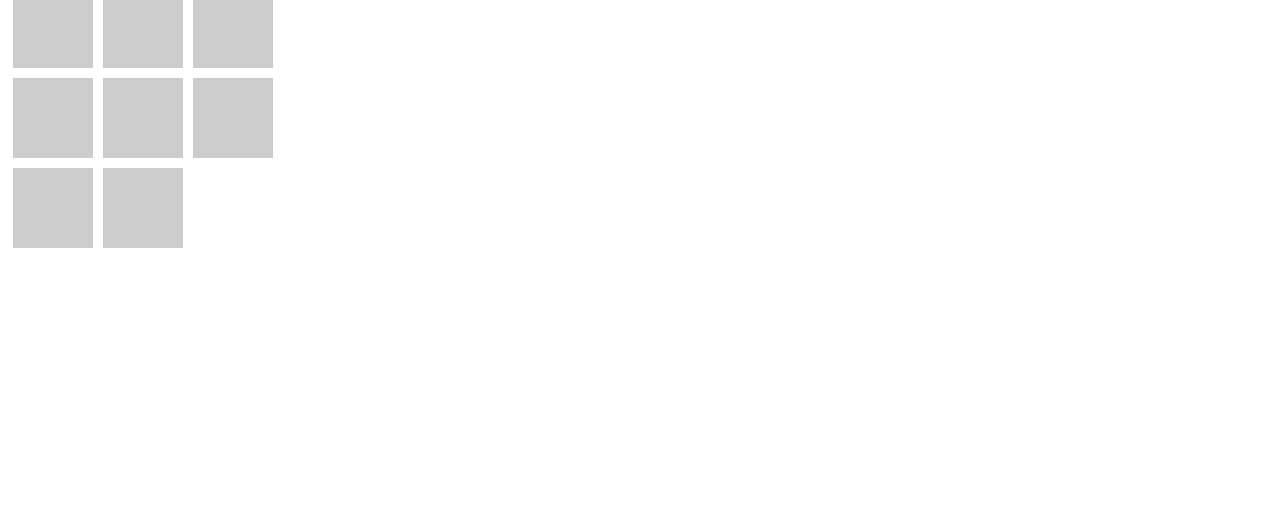
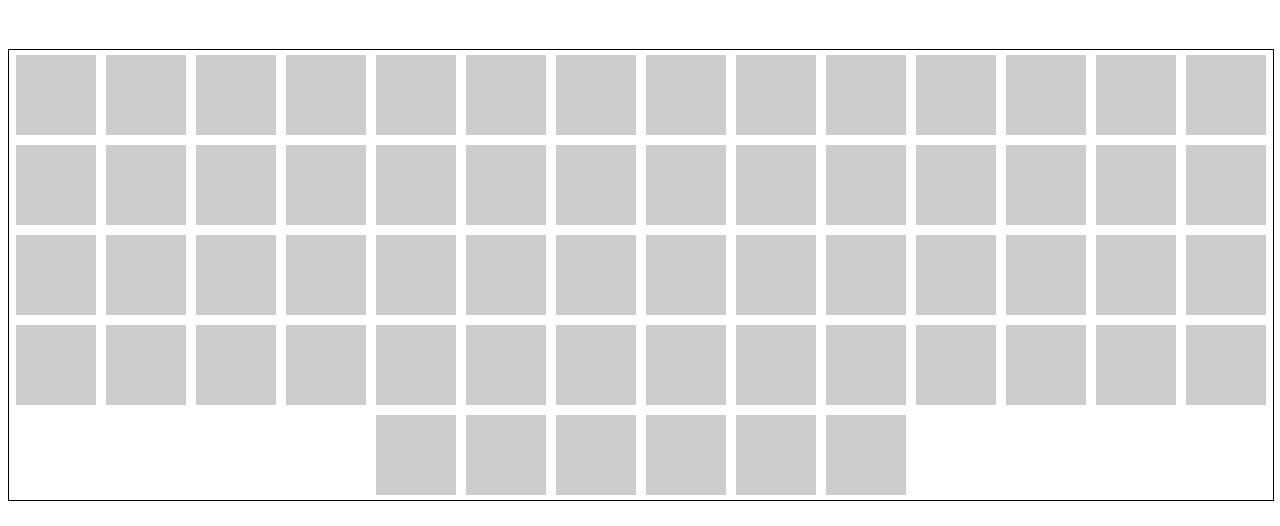
Before and after one commit to Abdullah-Sholum/Memory-Game2, a plain HTML site: page index.html in a window 1280 px wide. Shown: the part 97-623 px from the top of the page. Drawn offline with Linux system fonts and the light colour scheme.

Commit message:
fix tinggal command maybe

```diff
--- a/index.html
+++ b/index.html
@@ -10,5 +10,6 @@
 <body>
     <h1>Permainan Memori</h1>
     <div class="grid" id="game-grid"></div>
+    <h1>Remember, Cocokkan dengan huruf yang sama Mwhehehehehe</h1>
 </body>
 </html>
--- a/script.js
+++ b/script.js
@@ -7,8 +7,63 @@ document.addEventListener('DOMContentLoaded', () => {
         { name: 'C', img: 'C' },
         { name: 'C', img: 'C' },
         { name: 'D', img: 'D' },
-        { name: 'D', img: 'D' }
+        { name: 'D', img: 'D' },
+        { name: 'E', img: 'E' },
+        { name: 'E', img: 'E' },
+        { name: 'F', img: 'F' },
+        { name: 'F', img: 'F' },
+        { name: 'G', img: 'G' },
+        { name: 'G', img: 'G' },
+        { name: 'H', img: 'H' },
+        { name: 'H', img: 'H' },
+        { name: 'I', img: 'I' },
+        { name: 'I', img: 'I' },
+        { name: 'J', img: 'J' },
+        { name: 'J', img: 'J' },
+        { name: 'K', img: 'K' },
+        { name: 'K', img: 'K' },
+        { name: 'L', img: 'L' },
+        { name: 'L', img: 'L' },
+        { name: 'M', img: 'M' },
+        { name: 'M', img: 'M' },
+        { name: 'N', img: 'N' },
+        { name: 'N', img: 'N' },
+        { name: 'O', img: 'O' },
+        { name: 'O', img: 'O' },
+        { name: 'P', img: 'P' },
+        { name: 'P', img: 'P' },
+        { name: 'Q', img: 'Q' },
+        { name: 'Q', img: 'Q' },
+        { name: 'R', img: 'R' },
+        { name: 'R', img: 'R' },
+        { name: 'S', img: 'S' },
+        { name: 'S', img: 'S' },
+        { name: 'T', img: 'T' },
+        { name: 'T', img: 'T' },
+        { name: 'U', img: 'U' },
+        { name: 'U', img: 'U' },
+        { name: 'V', img: 'V' },
+        { name: 'V', img: 'V' },
+        { name: 'W', img: 'W' },
+        { name: 'W', img: 'W' },
+        { name: 'X', img: 'X' },
+        { name: 'X', img: 'X' },
+        { name: 'Y', img: 'Y' },
+        { name: 'Y', img: 'Y' },
+        { name: 'Z', img: 'Z' },
+        { name: 'Z', img: 'Z' },
+        { name: 'A1', img: 'A1' },
+        { name: 'A1', img: 'A1' },
+        { name: 'B1', img: 'B1' },
+        { name: 'B1', img: 'B1' },
+        { name: 'C1', img: 'C1' },
+        { name: 'C1', img: 'C1' },
+        { name: 'D1', img: 'D1' },
+        { name: 'D1', img: 'D1' },
+        { name: 'E1', img: 'E1' },
+        { name: 'E1', img: 'E1' },
     ];
+
 
     cardArray.sort(() => 0.5 - Math.random());
 
--- a/style.css
+++ b/style.css
@@ -1,7 +1,17 @@
+h1 {
+    /* border: 1px solid; */
+    font-size: 45px;
+    display: flex;
+    justify-content: center;
+    text-align: center;
+}
 .grid {
+    margin-top: 4em;
+    border: 1px solid;
     display: flex;
+    justify-content: center;
     flex-wrap: wrap;
-    width: 320px;
+    width: 100%;
 }
 .card {
     width: 80px;
@@ -15,6 +25,24 @@
     cursor: pointer;
 }
 .matched {
+    cursor: pointer;
     background-color: #8f8;
     pointer-events: none;
 }
+
+@media screen and (max-width: 600px) {
+    h1 {
+        font-size: 35px;
+        text-align: center;
+    }
+
+    .grid {
+        margin-top: 1em;
+    }
+
+    .card {
+        width: 30px;
+        height: 30px;
+        font-size: 18px;
+    }
+}
```
